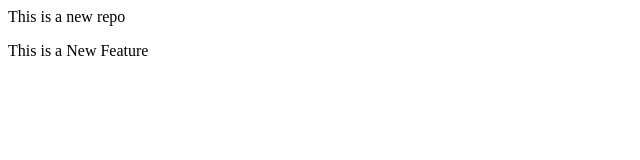
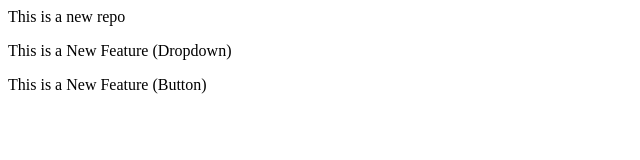
Before and after one commit to 96kpavan/localrepo, a plain HTML site: page index.html in a window 1280 px wide. Shown: the whole page, without its empty margins (0-640 px from the left). Drawn offline with Linux system fonts and the light colour scheme.

Commit message:
Add both Feature

```diff
--- a/index.html
+++ b/index.html
@@ -1,2 +1,3 @@
 <p> This is a new repo</p>
-<P> This is a New Feature</P>
+<P> This is a New Feature (Dropdown)</P>
+<P> This is a New Feature (Button)</P>
```
